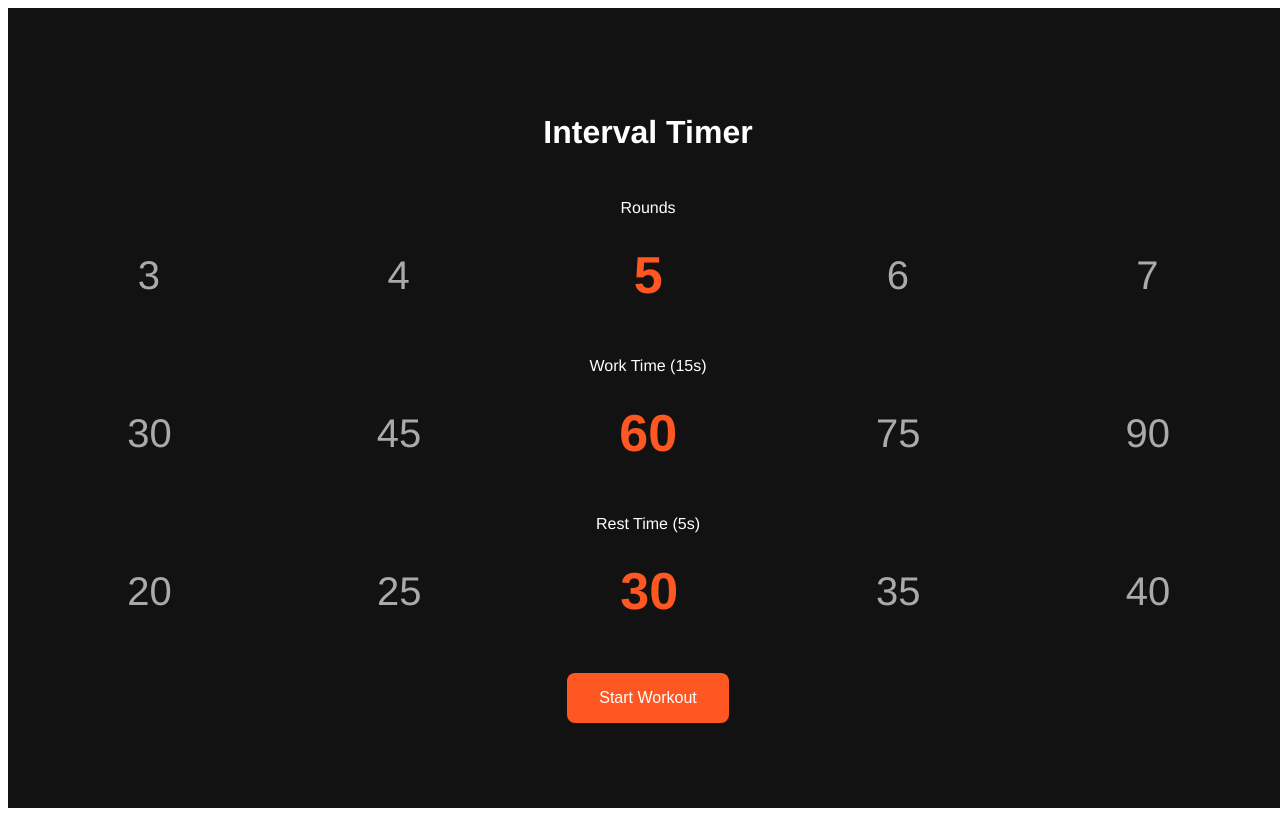
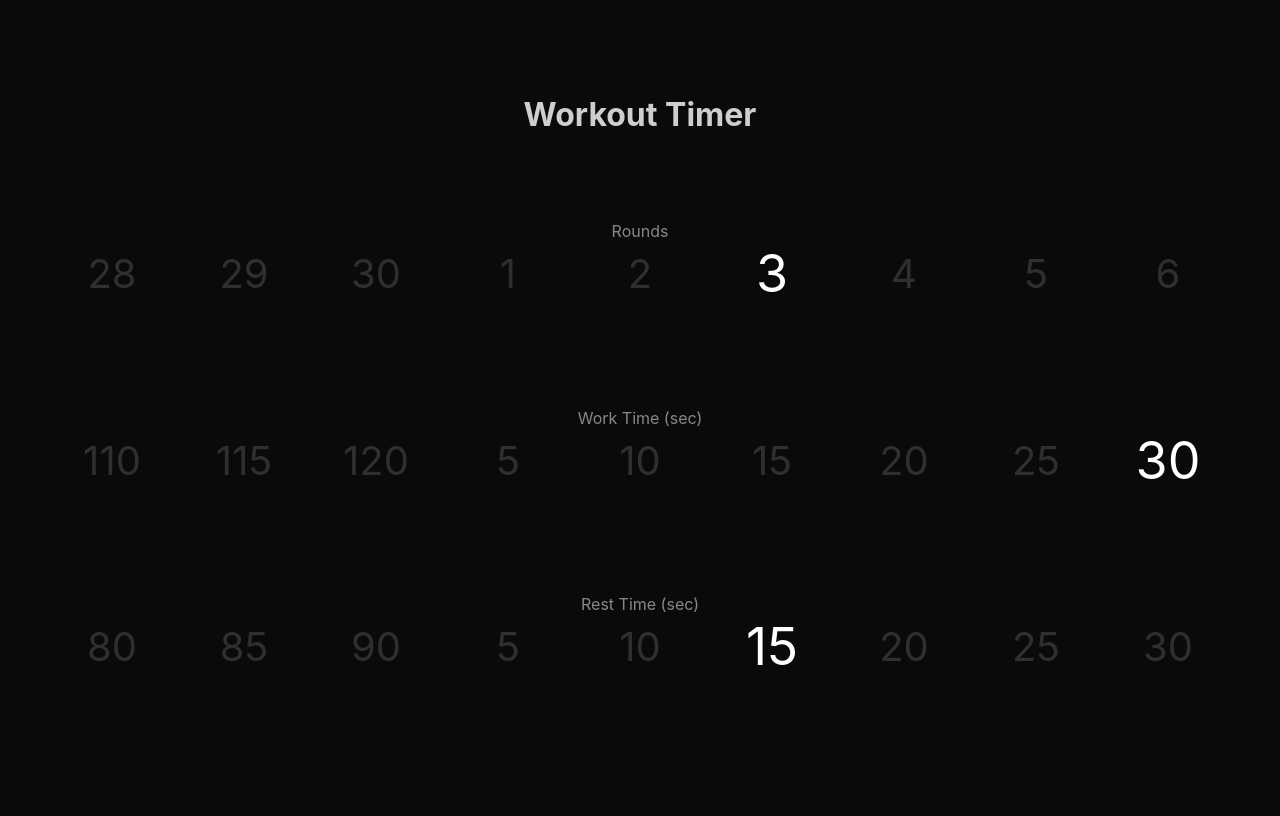
Before and after one commit to ashwintitan/gemini-workout, a React app: page / in a window 1280 px wide. Built offline with nearby package versions, Linux system fonts and the light colour scheme.

Commit message:
made the entire thing an infinite horizontal scroll

```diff
--- a/src/App.js
+++ b/src/App.js
@@ -1,185 +1,42 @@
-import React, { useState, useEffect, useRef, useCallback } from 'react';
-import HorizontalScrollInput from './HorizontalScrollInput';
-import './index.css';
-
-const MAX_ROUNDS = 15;
-const MAX_TIME = 120;
-const WORK_INCREMENT = 15;
-const REST_INCREMENT = 5;
-const PREP_TIME = 5;
-
-const WORKOUT_STATES = {
-    SETUP: 'SETUP',
-    PREP: 'PREP',
-    WORK: 'WORK',
-    REST: 'REST',
-    COMPLETE: 'COMPLETE'
-};
-
-const formatTime = (seconds) => {
-    const minutes = Math.floor(seconds / 60);
-    const secs = seconds % 60;
-    return `${String(minutes).padStart(2,'0')}:${String(secs).padStart(2,'0')}`;
-};
-
-const playHighPitchedNoise = () => {
-    try {
-        const audio = new Audio('/chime.mp3');
-        audio.volume = 0.8;
-        audio.play().catch(e => console.error("Audio error:", e));
-    } catch(e) {
-        console.error(e);
-    }
-};
+import React, { useState } from "react";
+import HorizontalScrollInput from "./HorizontalScrollInput";
+import "./index.css";
 
 function App() {
-    const [settings, setSettings] = useState({ rounds: 5, workTime: 60, restTime: 30 });
-    const [timerState, setTimerState] = useState(WORKOUT_STATES.SETUP);
-    const [timeRemaining, setTimeRemaining] = useState(0);
-    const [currentRound, setCurrentRound] = useState(1);
-    const intervalRef = useRef(null);
+  const [rounds, setRounds] = useState(3);
+  const [workTime, setWorkTime] = useState(30);
+  const [restTime, setRestTime] = useState(15);
 
-    const handleNextState = useCallback(() => {
-        if (timerState === WORKOUT_STATES.PREP) {
-            setTimerState(WORKOUT_STATES.WORK);
-            setTimeRemaining(settings.workTime);
-        } else if (timerState === WORKOUT_STATES.WORK) {
-            if (currentRound < settings.rounds) {
-                setTimerState(WORKOUT_STATES.REST);
-                setTimeRemaining(settings.restTime);
-            } else {
-                setTimerState(WORKOUT_STATES.COMPLETE);
-            }
-        } else if (timerState === WORKOUT_STATES.REST) {
-            const nextRound = currentRound + 1;
-            setCurrentRound(nextRound);
-            if (nextRound <= settings.rounds) {
-                setTimerState(WORKOUT_STATES.WORK);
-                setTimeRemaining(settings.workTime);
-            } else {
-                setTimerState(WORKOUT_STATES.COMPLETE);
-            }
-        }
-    }, [timerState, settings, currentRound]);
+  return (
+    <div className="app-container">
+      <h1 className="title">Workout Timer</h1>
 
-    useEffect(() => {
-        if (timerState === WORKOUT_STATES.SETUP || timerState === WORKOUT_STATES.COMPLETE) {
-            return () => clearInterval(intervalRef.current);
-        }
-
-        intervalRef.current = setInterval(() => {
-            setTimeRemaining(prev => {
-                const newTime = prev - 1;
-                if (newTime >= 0 && newTime <= 3) playHighPitchedNoise();
-                if (newTime < 0) {
-                    clearInterval(intervalRef.current);
-                    handleNextState();
-                    return 0;
-                }
-                return newTime;
-            });
-        }, 1000);
-
-        return () => clearInterval(intervalRef.current);
-    }, [timerState, settings, currentRound, handleNextState]);
-
-    const startWorkout = () => {
-        clearInterval(intervalRef.current);
-        if (settings.rounds > 0 && settings.workTime > 0) {
-            setTimerState(WORKOUT_STATES.PREP);
-            setTimeRemaining(PREP_TIME);
-            setCurrentRound(1);
-        }
-    };
-
-    const resetWorkout = () => {
-        clearInterval(intervalRef.current);
-        setTimerState(WORKOUT_STATES.SETUP);
-        setTimeRemaining(0);
-        setCurrentRound(1);
-    };
-
-    const createSettingsSetter = useCallback((key) => {
-        return (newVal) => setSettings(prev => ({ ...prev, [key]: newVal }));
-    }, []);
-
-    if (timerState === WORKOUT_STATES.SETUP) {
-        return (
-            <div className="app setup-view">
-                <h1 className="title">Interval Timer</h1>
-
+      <div className="scroll-section">
         <HorizontalScrollInput
           label="Rounds"
-                    value={settings.rounds}
+          value={rounds}
           min={1}
-                    max={MAX_ROUNDS}
+          max={30}
           increment={1}
-                    onChange={createSettingsSetter('rounds')}
+          onChange={setRounds}
         />
-
         <HorizontalScrollInput
-                    label={`Work Time (${WORK_INCREMENT}s)`}
-                    value={settings.workTime}
-                    min={WORK_INCREMENT}
-                    max={MAX_TIME}
-                    increment={WORK_INCREMENT}
-                    onChange={createSettingsSetter('workTime')}
+          label="Work Time (sec)"
+          value={workTime}
+          min={5}
+          max={120}
+          increment={5}
+          onChange={setWorkTime}
         />
-
         <HorizontalScrollInput
-                    label={`Rest Time (${REST_INCREMENT}s)`}
-                    value={settings.restTime}
-                    min={REST_INCREMENT}
-                    max={MAX_TIME}
-                    increment={REST_INCREMENT}
-                    onChange={createSettingsSetter('restTime')}
+          label="Rest Time (sec)"
+          value={restTime}
+          min={5}
+          max={90}
+          increment={5}
+          onChange={setRestTime}
         />
-
-                <button
-                    className="btn-start"
-                    onClick={startWorkout}
-                    disabled={settings.rounds < 1 || settings.workTime < WORK_INCREMENT}
-                >
-                    Start Workout
-                </button>
       </div>
-        );
-    }
-
-    const phaseLabel = {
-        [WORKOUT_STATES.PREP]: 'GET READY',
-        [WORKOUT_STATES.WORK]: 'WORK',
-        [WORKOUT_STATES.REST]: 'REST',
-        [WORKOUT_STATES.COMPLETE]: 'COMPLETE'
-    }[timerState];
-
-    const isComplete = timerState === WORKOUT_STATES.COMPLETE;
-    const isPrep = timerState === WORKOUT_STATES.PREP;
-    const isWorking = timerState === WORKOUT_STATES.WORK;
-
-    return (
-        <div className={`app timer-view ${isWorking ? 'work-phase' : ''} ${timerState === WORKOUT_STATES.REST ? 'rest-phase' : ''} ${isComplete ? 'complete-phase' : ''} ${isPrep ? 'prep-phase' : ''}`}>
-            {!isComplete && (
-                <div className="round-tracker">
-                    {isPrep ? 'PREP' : `ROUND ${currentRound} OF ${settings.rounds}`}
-                </div>
-            )}
-
-            <div className="phase-label">{phaseLabel}</div>
-
-            <div className="main-timer">
-                {isPrep ? timeRemaining : formatTime(timeRemaining)}
-            </div>
-
-            {isComplete && (
-                <div className="complete-message">
-                    WORKOUT COMPLETE! 💪
-                </div>
-            )}
-
-            <button onClick={resetWorkout} className="btn-reset">
-                {isComplete ? 'New Workout' : 'Stop / Reset'}
-            </button>
     </div>
   );
 }
--- a/src/HorizontalScrollInput.js
+++ b/src/HorizontalScrollInput.js
@@ -1,85 +1,86 @@
-import React, { useRef, useLayoutEffect, useCallback, useState } from 'react';
-import './index.css';
+import React, { useEffect, useRef, useState } from "react";
 
-const HorizontalScrollInput = React.memo(({ label, value, min, max, increment, onChange }) => {
-    const wheelRef = useRef(null);
-    const [itemWidth, setItemWidth] = useState(80);
-    const visibleItems = 5;
-    const maxIndex = Math.floor((max - min) / increment);
-    const items = Array.from({ length: maxIndex + 1 }, (_, i) => min + i * increment);
+const HorizontalScrollInput = ({ label, value, min, max, increment, onChange }) => {
+  const containerRef = useRef(null);
+  const [items, setItems] = useState([]);
+  const [isUserScrolling, setIsUserScrolling] = useState(false);
 
-    // Measure width before paint
-    useLayoutEffect(() => {
-        const calculateWidth = () => {
-            if (wheelRef.current) {
-                const containerWidth = wheelRef.current.offsetWidth;
-                setItemWidth(containerWidth / visibleItems);
-            }
-        };
-        calculateWidth();
-        window.addEventListener('resize', calculateWidth);
-        return () => window.removeEventListener('resize', calculateWidth);
-    }, [visibleItems]);
+  // Generate values
+  useEffect(() => {
+    const vals = [];
+    for (let i = min; i <= max; i += increment) vals.push(i);
+    setItems(vals);
+  }, [min, max, increment]);
 
-    const scrollToIndex = useCallback((index, smooth = true) => {
-        const element = wheelRef.current;
-        if (!element) return;
-        const leftPadding = (element.offsetWidth / 2) - (itemWidth / 2);
-        element.scrollTo({ left: index * itemWidth - leftPadding, behavior: smooth ? 'smooth' : 'auto' });
-    }, [itemWidth]);
+  // Duplicate array 3 times for infinite effect
+  const circularItems = [...items, ...items, ...items];
+  const middleIndex = items.length;
 
-    useLayoutEffect(() => {
-        const currentIndex = Math.round((value - min) / increment);
-        scrollToIndex(currentIndex, false);
-    }, [value, min, increment, scrollToIndex]);
+  // Center on middle copy
+  useEffect(() => {
+    const container = containerRef.current;
+    if (!container || !items.length) return;
+    const itemWidth = container.scrollWidth / circularItems.length;
+    container.scrollLeft = itemWidth * middleIndex;
+  }, [items]);
 
-    const handleScroll = useCallback(() => {
-        const element = wheelRef.current;
-        if (!element) return;
-        const leftPadding = (element.offsetWidth / 2) - (itemWidth / 2);
-        const scrollLeft = element.scrollLeft;
-        const centeredIndex = Math.round((scrollLeft + leftPadding) / itemWidth);
-        const newIndex = Math.max(0, Math.min(maxIndex, centeredIndex));
-        const newValue = min + newIndex * increment;
-        if (newValue !== value) {
-            onChange(newValue);
-            scrollToIndex(newIndex, true);
-        }
-    }, [value, min, increment, maxIndex, onChange, itemWidth, scrollToIndex]);
+  // Infinite scroll logic
+  const handleScroll = () => {
+    const container = containerRef.current;
+    const scrollLeft = container.scrollLeft;
+    const totalWidth = container.scrollWidth;
+    const third = totalWidth / 3;
 
-    const handleItemClick = (index) => {
-        const newValue = min + index * increment;
-        if (newValue !== value) {
-            onChange(newValue);
-            scrollToIndex(index, true);
+    if (scrollLeft < third / 2) {
+      container.scrollLeft += third;
+    } else if (scrollLeft > third * 1.5) {
+      container.scrollLeft -= third;
     }
   };
 
+  // Tap selection
+  const handleClick = (item) => {
+    onChange(item);
+  };
+
+  // Detect closest item after scroll stops
+  useEffect(() => {
+    if (!isUserScrolling) return;
+    const timeout = setTimeout(() => {
+      const container = containerRef.current;
+      const center = container.scrollLeft + container.offsetWidth / 2;
+      const itemWidth = container.scrollWidth / circularItems.length;
+      const index = Math.round(center / itemWidth) % items.length;
+      const selectedValue = items[index];
+      if (selectedValue !== undefined) onChange(selectedValue);
+      setIsUserScrolling(false);
+    }, 150);
+    return () => clearTimeout(timeout);
+  }, [isUserScrolling, onChange, circularItems, items]);
+
   return (
-        <div className="input-group">
-            <label className="input-label">{label}</label>
-            <div className="scroll-container">
+    <div className="scroll-input">
+      <label className="scroll-label">{label}</label>
       <div
-                    ref={wheelRef}
-                    className="scroll-wheel-horizontal"
-                    onScroll={handleScroll}
+        className="scroll-wheel"
+        ref={containerRef}
+        onScroll={() => {
+          setIsUserScrolling(true);
+          handleScroll();
+        }}
       >
-                    <div className="scroll-padding-start" style={{ width: `${(itemWidth * visibleItems)/2}px` }} />
-                    {items.map((item, index) => (
+        {circularItems.map((item, i) => (
           <div
-                            key={index}
-                            className={`scroll-item-h ${item === value ? 'active' : ''}`}
-                            style={{ width: itemWidth }}
-                            onClick={() => handleItemClick(index)}
+            key={i}
+            className={`scroll-item ${item === value ? "active" : ""}`}
+            onClick={() => handleClick(item)}
           >
-                            <div className="scroll-item-inner">{item}</div>
+            {item}
           </div>
         ))}
-                    <div className="scroll-padding-end" style={{ width: `${(itemWidth * visibleItems)/2}px` }} />
-                </div>
       </div>
     </div>
   );
-});
+};
 
 export default HorizontalScrollInput;
--- a/src/index.css
+++ b/src/index.css
@@ -1,117 +1,98 @@
-.app {
+/* Full viewport app layout */
+html, body {
+  margin: 0;
+  padding: 0;
+  height: 100%;
+  width: 100%;
+  background-color: #0a0a0a;
+  color: #fff;
+  font-family: 'Inter', sans-serif;
+  overflow: hidden;
+}
+
+.app-container {
+  height: 100vh;
   width: 100vw;
-    height: 100vh;
-    background-color: #121212;
-    color: #ffffff;
-    font-family: 'Helvetica Neue', sans-serif;
   display: flex;
   flex-direction: column;
+  align-items: center;
   justify-content: center;
-    align-items: center;
-    padding: 1rem;
-    box-sizing: border-box;
 }
 
 .title {
   font-size: 2rem;
   margin-bottom: 2rem;
-    text-align: center;
+  color: #ffffffcc;
 }
 
-.input-group {
-    margin: 1rem 0;
+.scroll-section {
   width: 100%;
+  height: 70%;
+  display: flex;
+  flex-direction: column;
+  justify-content: space-around;
+  align-items: center;
 }
 
-.input-label {
-    display: block;
-    margin-bottom: 0.5rem;
-    font-weight: 500;
-    font-size: 1rem;
-    text-align: center;
-}
-
-.scroll-container {
-    width: 100%;
+/* Input sections */
+.scroll-input {
+  width: 90%;
+  display: flex;
+  flex-direction: column;
+  align-items: center;
   overflow: hidden;
 }
 
-.scroll-wheel-horizontal {
+.scroll-label {
+  font-size: 1rem;
+  color: #888;
+  margin-bottom: 0.5rem;
+}
+
+.scroll-wheel {
   display: flex;
-    overflow-x: auto;
+  overflow-x: scroll;
   scroll-behavior: smooth;
   scroll-snap-type: x mandatory;
+  scrollbar-width: none;
   -ms-overflow-style: none;
-    scrollbar-width: none;
+  width: 100%;
+  justify-content: center;
   align-items: center;
-    height: 100px;
 }
-.scroll-wheel-horizontal::-webkit-scrollbar {
+
+.scroll-wheel::-webkit-scrollbar {
   display: none;
 }
 
-.scroll-item-h {
+.scroll-item {
+  flex: 0 0 auto;
+  scroll-snap-align: center;
   text-align: center;
-    flex-shrink: 0;
-    scroll-snap-align: center;
-    display: flex;
-    justify-content: center;
-    align-items: center;
-    height: 100%;
   font-size: 2.5rem;
-    line-height: 1;
-    cursor: pointer;
-    color: #aaaaaa;
-    transition: color 0.2s;
+  width: 100px;
+  padding: 0 1rem;
+  opacity: 0.3;
+  transition: transform 0.3s, opacity 0.3s, color 0.3s;
+  color: #888;
 }
 
-.scroll-item-inner {
-    height: 100%;
-    display: flex;
-    justify-content: center;
-    align-items: center;
-    transition: transform 0.2s;
+.scroll-item.active {
+  transform: scale(1.3);
+  color: #fff;
+  opacity: 1;
 }
 
-.scroll-item-h.active .scroll-item-inner {
-    transform: scale(1.3);
-    color: #ff5722;
-    font-weight: bold;
+/* Make it perfect on mobile */
+@media (max-width: 600px) {
+  .scroll-item {
+    font-size: 2rem;
+    width: 70px;
   }
-
-.timer-view .phase-label {
-    font-size: 2rem;
-    margin: 1rem 0;
+  .title {
+    font-size: 1.5rem;
   }
-
-.main-timer {
-    font-size: 4rem;
-    margin: 1rem 0;
+  .scroll-label {
+    font-size: 0.9rem;
   }
-
-.round-tracker {
-    font-size: 1.2rem;
-    margin-bottom: 1rem;
 }
-
-.btn-start, .btn-reset {
-    background-color: #ff5722;
-    color: #fff;
-    border: none;
-    padding: 1rem 2rem;
-    font-size: 1rem;
-    border-radius: 8px;
-    cursor: pointer;
-    margin-top: 1rem;
-    transition: background 0.2s;
-}
-
-.btn-start:hover, .btn-reset:hover {
-    background-color: #e64a19;
-}
-
-.complete-message {
-    font-size: 2rem;
-    margin-top: 2rem;
-    color: #4caf50;
-}
```
Lines whose indentation alone changed are shown as unchanged.
